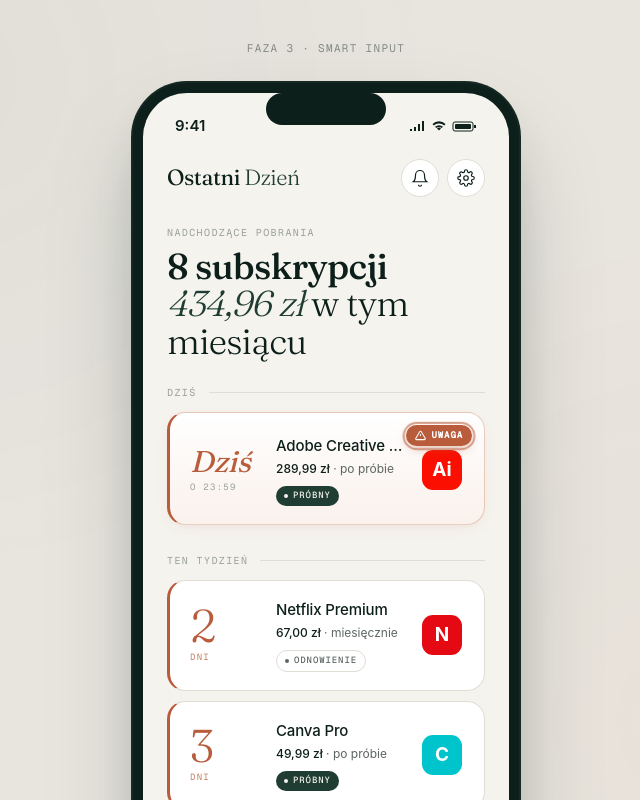
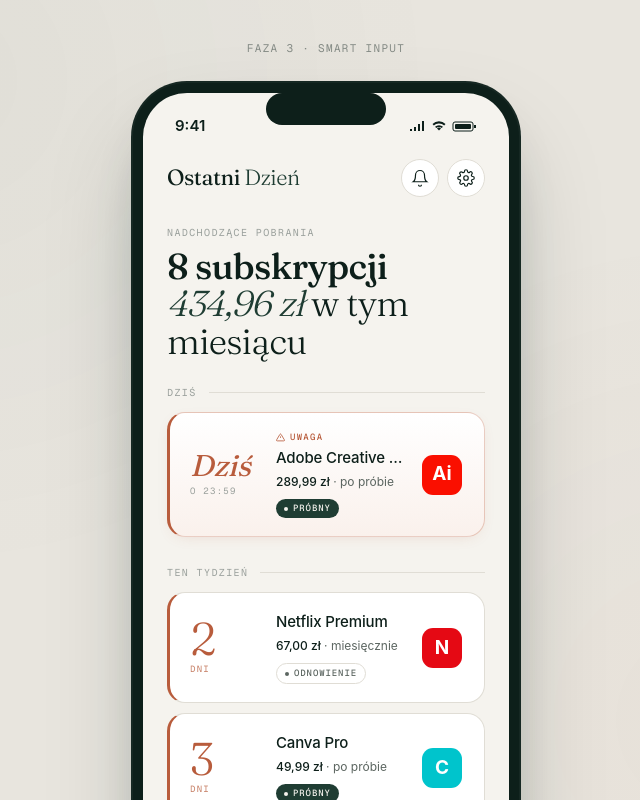
Before and after one commit to krzysztofabiniak83/ostatni-dzien, a React (Vite) app: page / in a window 1280 px wide. Shown: the top 800 px of the page, without its empty margins (314-954 px from the left). Built offline with nearby package versions, Linux system fonts and the light colour scheme.

Commit message:
refactor: subtler 'Uwaga' eyebrow on today card
Replace floating terracotta pill + pulsing ring with a small mono
eyebrow above the service name (terracotta, in-grid). Urgency still
reads via gradient bg, left border and 'Dziś' counter.

Co-Authored-By: Claude Opus 4.8 <noreply@anthropic.com>

```diff
--- a/src/components/cards/SubCard.tsx
+++ b/src/components/cards/SubCard.tsx
@@ -10,9 +10,9 @@ interface SubCardProps {
   highlight?: boolean
 }
 
-function AlertIcon() {
+function AlertGlyph() {
   return (
-    <svg viewBox="0 0 24 24" className="h-[11px] w-[11px]" fill="none" stroke="white" strokeWidth={2.2}>
+    <svg viewBox="0 0 24 24" className="h-[9px] w-[9px]" fill="none" stroke="currentColor" strokeWidth={2.2}>
       <path d="M12 9v4M12 17h.01M10.29 3.86L1.82 18a2 2 0 0 0 1.71 3h16.94a2 2 0 0 0 1.71-3L13.71 3.86a2 2 0 0 0-3.42 0z" />
     </svg>
   )
@@ -20,7 +20,7 @@ function AlertIcon() {
 
 /**
  * Karta subskrypcji — 3 kolumny (licznik | info | logo).
- * Warianty: today (gradient + pulsujący badge "Uwaga"), critical (lewy border terracotta).
+ * Warianty: today (gradient + subtelny eyebrow "Uwaga"), critical (lewy border terracotta).
  */
 export function SubCard({ sub, onClick, highlight }: SubCardProps) {
   const isToday = sub.urgency === 'today'
@@ -36,7 +36,6 @@ export function SubCard({ sub, onClick, highlight }: SubCardProps) {
         'rounded-[18px] border border-hairline bg-bg-card p-[18px] pl-5',
         'transition-all duration-150 hover:border-ink-tertiary active:scale-[0.985]',
         isCritical && 'border-l-[3px] border-l-alert',
-        isToday && 'today-card pt-[22px]',
         highlight && 'new-card',
       )}
       style={
@@ -50,13 +49,6 @@ export function SubCard({ sub, onClick, highlight }: SubCardProps) {
           : undefined
       }
     >
-      {isToday && (
-        <div className="pulse-ring absolute right-3 top-3 z-[2] flex items-center gap-[5px] rounded-pill bg-alert px-[9px] py-1 font-mono text-[9px] font-semibold uppercase tracking-[0.1em] text-white shadow-[0_4px_12px_-2px_rgba(184,92,60,0.4)]">
-          <AlertIcon />
-          Uwaga
-        </div>
-      )}
-
       {/* Licznik */}
       <div className="text-left">
         {isToday ? (
@@ -92,6 +84,12 @@ export function SubCard({ sub, onClick, highlight }: SubCardProps) {
 
       {/* Info */}
       <div className="min-w-0">
+        {isToday && (
+          <div className="mb-[3px] flex items-center gap-[5px] font-mono text-[9px] font-medium uppercase tracking-[0.14em] text-alert">
+            <AlertGlyph />
+            Uwaga
+          </div>
+        )}
         <div className="mb-[3px] overflow-hidden text-ellipsis whitespace-nowrap text-[15px] font-medium tracking-[-0.01em] text-ink-primary">
           {sub.name}
         </div>
```
